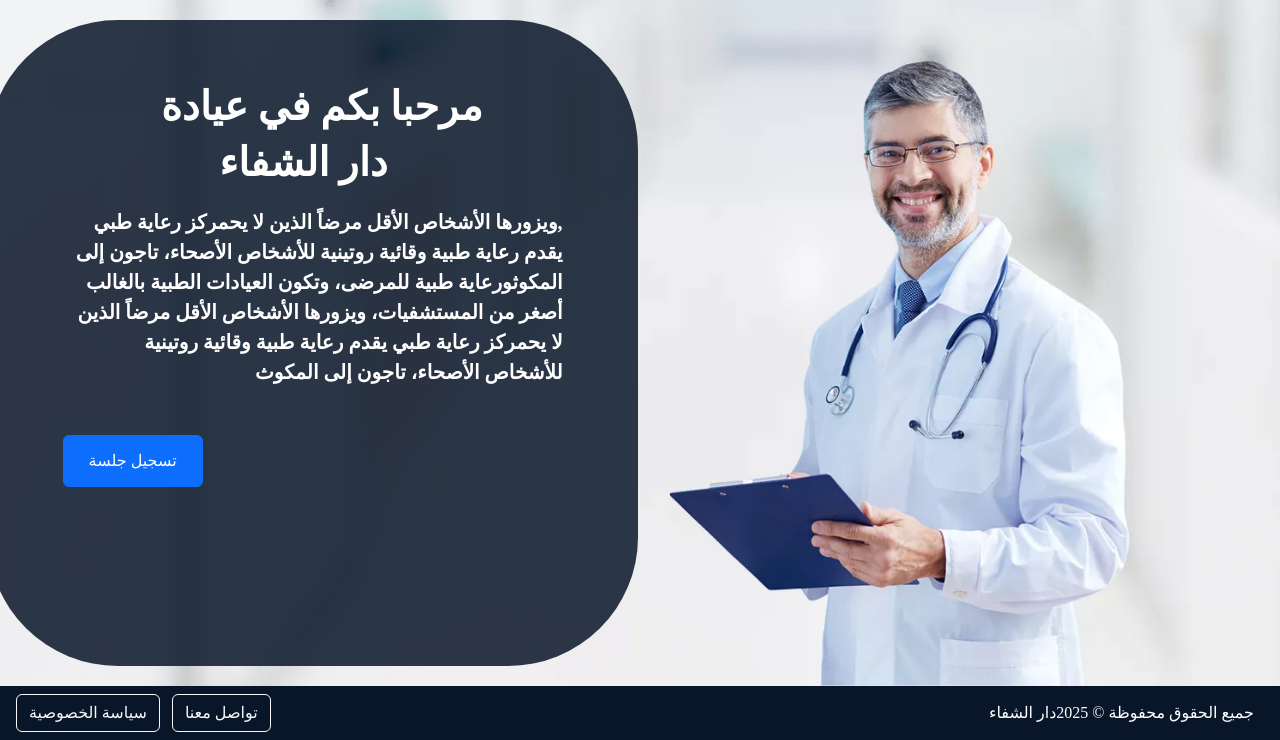
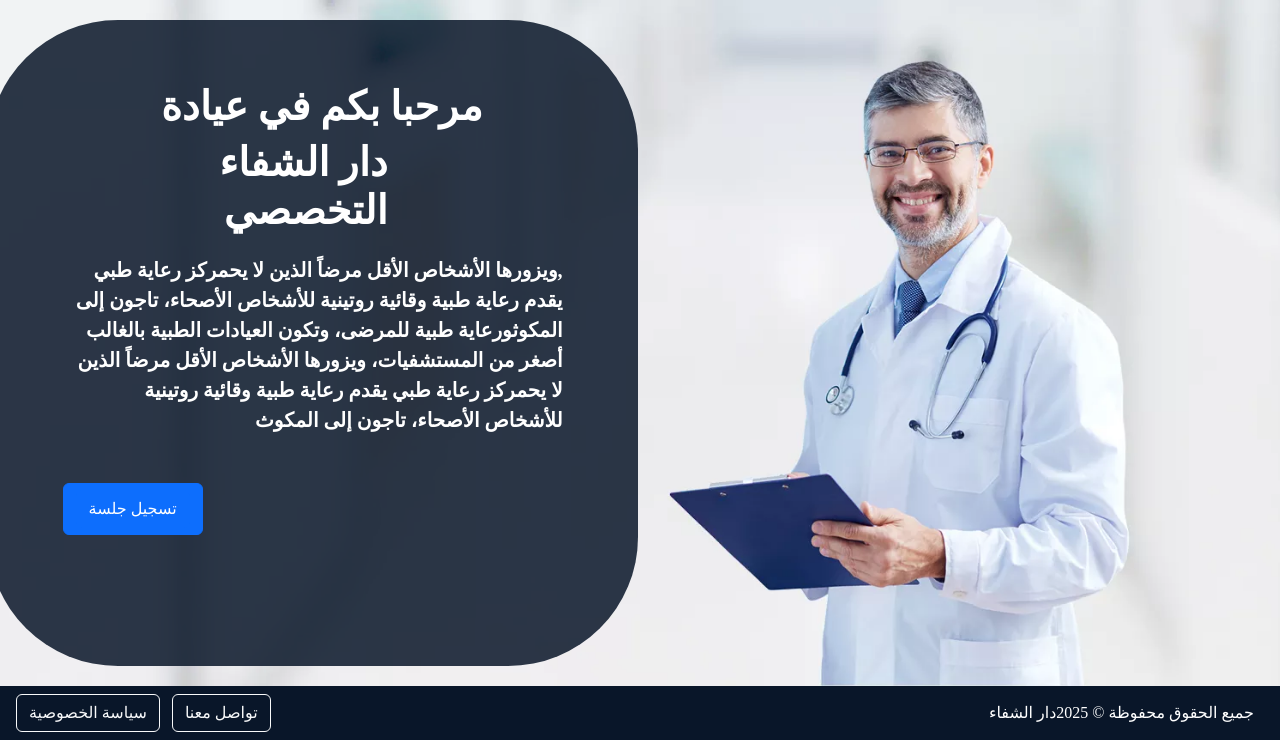
Before and after one commit to AmmarAikan/shifaflow, a PHP site: page / in a window 1280 px wide. Shown: the part 62-802 px from the top of the page. Run offline with PHP 8.4, Linux system fonts and the light colour scheme.

Commit message:
change in name

```diff
--- a/index.php
+++ b/index.php
@@ -13,7 +13,7 @@ require_once('header.php');
                         <div class="welcom">
                       <div style="margin-right: 100px;font-weight: bold;">
                       <h1  style="direction: rtl;">مرحبا بكم في عيادة  </h1>
-                      <h1  style="direction: rtl; margin-right: 95px;font-weight: bold;">دار الشفاء  </h1>
+                      <h1  style="direction: rtl; margin-right: 95px;font-weight: bold;">دار الشفاء التخصصي   </h1>
                       </div>
                     <p class="mb-5" style="direction: rtl ;font-weight: 700;font-size:20px;margin-right:20px;margin-top:20px">   ,ويزورها الأشخاص الأقل مرضاً الذين لا يحمركز رعاية طبي يقدم رعاية طبية وقائية روتينية للأشخاص الأصحاء، تاجون إلى المكوثورعاية طبية للمرضى، وتكون العيادات الطبية بالغالب أصغر من المستشفيات، ويزورها الأشخاص الأقل مرضاً الذين لا يحمركز رعاية طبي يقدم رعاية طبية وقائية روتينية للأشخاص الأصحاء، تاجون إلى المكوث</p>
                     <div class="col-auto" ><button class="btn btn-primary " id="submitButton" type="submit" style="font-size: 20px;font-weight: bold;"> <a href="dashboard/sign_in.php" class="btn btn-primary">تسجيل جلسة</a></button></div>
```
